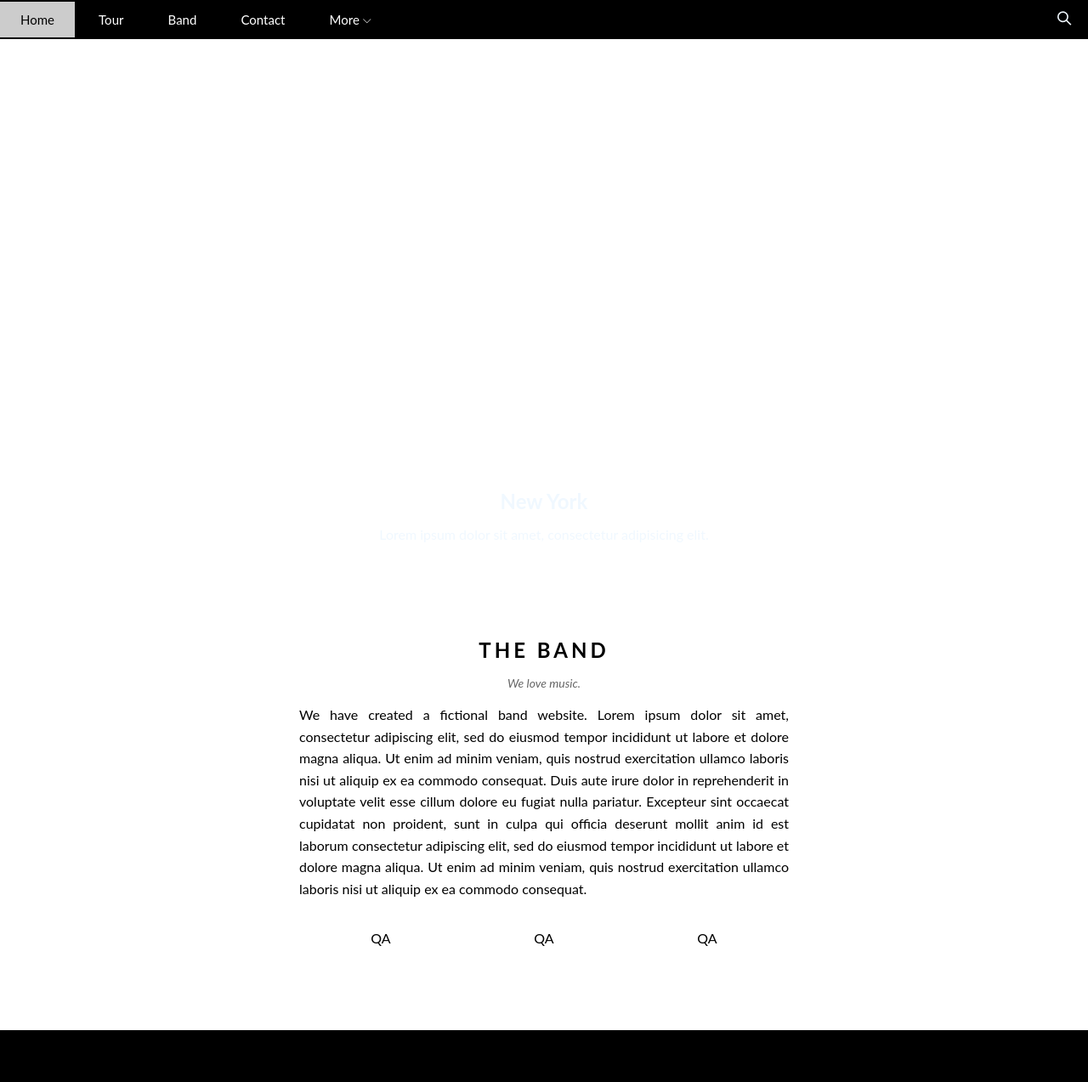
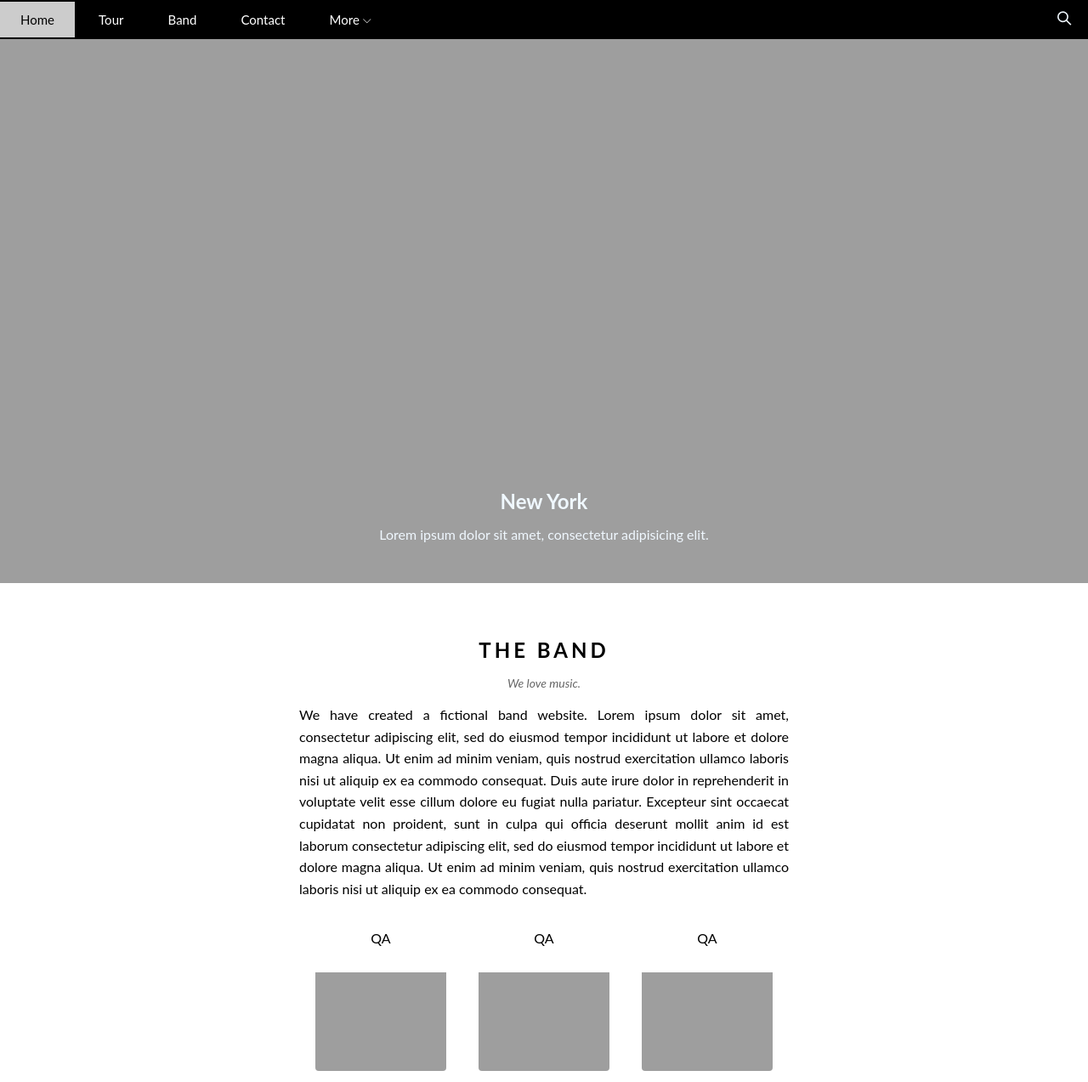
Before and after one commit to dj-xuyenchi/w3-band-f8, a plain HTML site: page index.html in a window 1280 px wide. Shown: the top 1273 px of the page at 85% size. Drawn offline with Linux system fonts and the light colour scheme; the site is published under a folder, as on GitHub Pages, so addresses that start at the root find nothing.

Commit message:
fix bug img

```diff
--- a/assets/css/style.css
+++ b/assets/css/style.css
@@ -125,7 +125,7 @@ html {
     background-color: #333;
     min-height: 500px;
     padding-top: 50%;
-    background: url('/assets/img/Contact/slider1.jpg') top center / cover;
+    background: url('../img/slider/slider1.jpg') top center / cover;
     background-repeat: no-repeat;
     position: relative;
 
--- a/index.html
+++ b/index.html
@@ -69,19 +69,19 @@
                         <p class="member-name">
                             QA
                         </p>
-                        <img src="/assets/img/Contact/member1.jpg" alt="" class="member-avatar">
+                        <img src="./assets/img/band/member1.jpg" alt="" class="member-avatar">
                     </div>
                     <div class="member-item">
                         <p class="member-name">
                             QA
                         </p>
-                        <img src="/assets/img/Contact/member1.jpg" alt="" class="member-avatar">
+                        <img src="./assets/img/band/member1.jpg" alt="" class="member-avatar">
                     </div>
                     <div class="member-item">
                         <p class="member-name">
                             QA
                         </p>
-                        <img src="/assets/img/Contact/member1.jpg" alt="" class="member-avatar">
+                        <img src="./assets/img/band/member1.jpg" alt="" class="member-avatar">
                     </div>
                     <div class="clear"></div>
                 </div>
```
